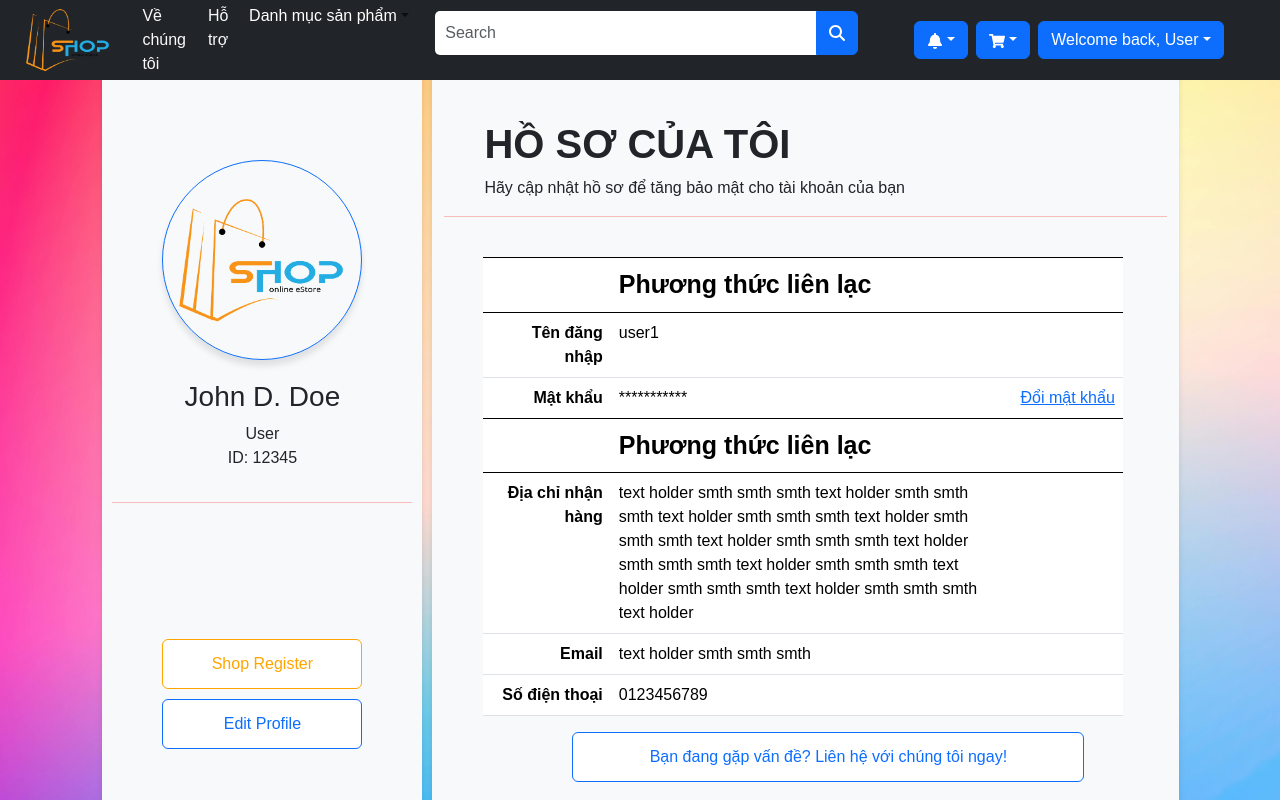
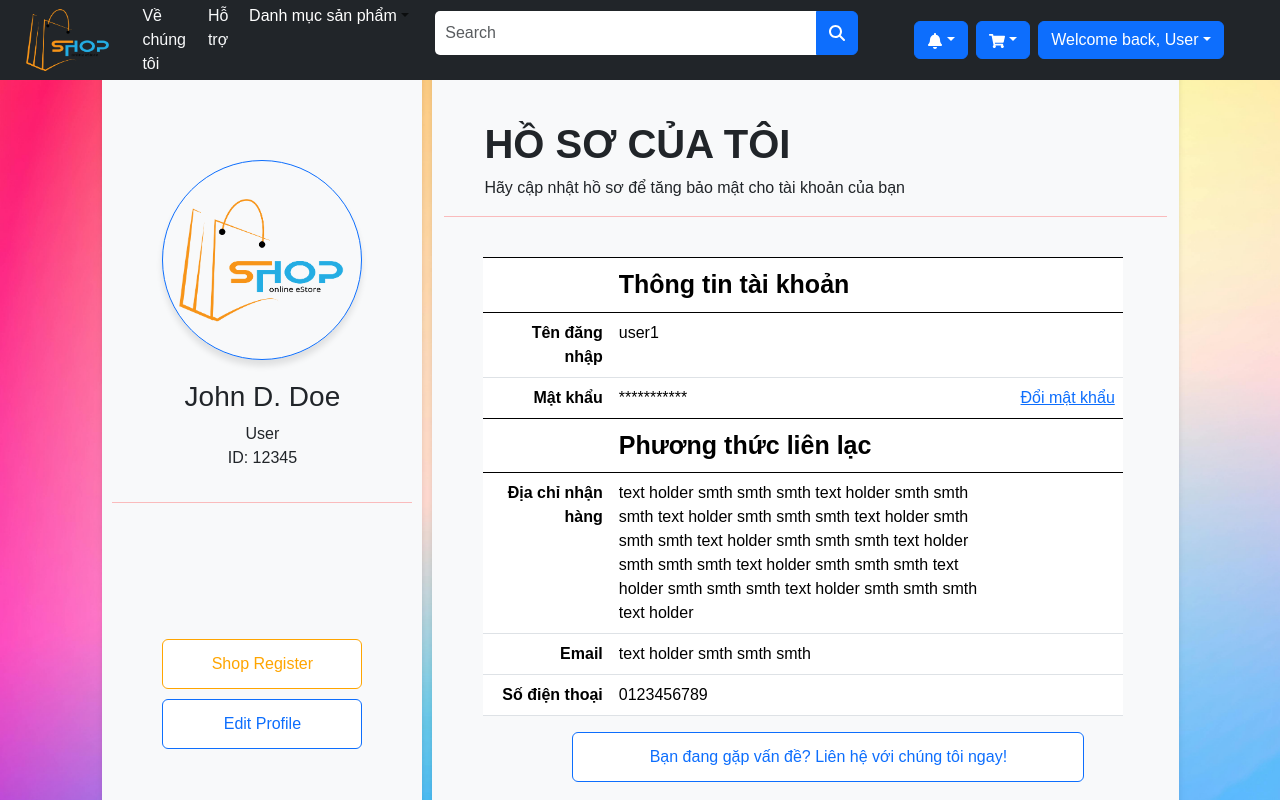
Before and after one commit to MinhBTHE186598/OnlineShop, a React (Create React App) app: page /profile in a window 1280 px wide. Shown: the top 800 px of the page. Built offline with nearby package versions, Linux system fonts and the light colour scheme.

Commit message:
Update userProfile.js

```diff
--- a/src/components/userProfile/userProfile.js
+++ b/src/components/userProfile/userProfile.js
@@ -101,7 +101,7 @@ function Profile() {
                         <tbody>
                             <tr style={{ borderTop: '1px solid black', borderBottom: '1px solid black', height: '50px' }}>
                                 <td></td>
-                                <td style={{ fontSize: '25px', width: '400px' }}><b>Phương thức liên lạc</b></td>
+                                <td style={{ fontSize: '25px', width: '400px' }}><b>Thông tin tài khoản</b></td>
                                 <td ></td>
                             </tr>
                             <tr>
```
